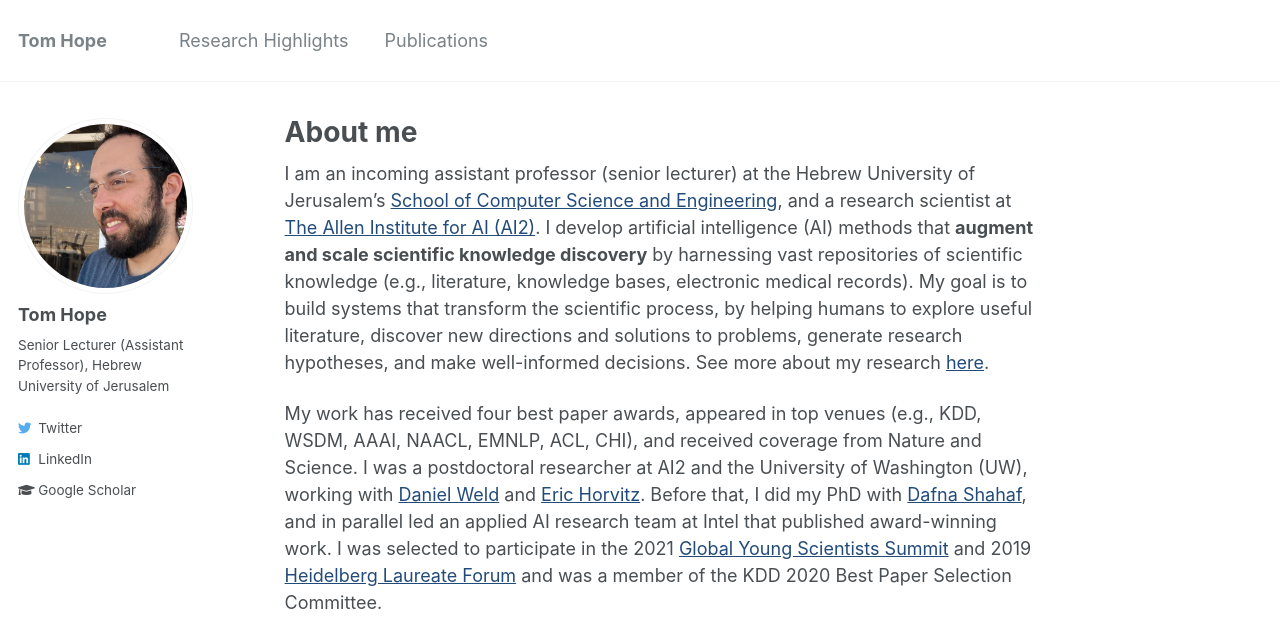
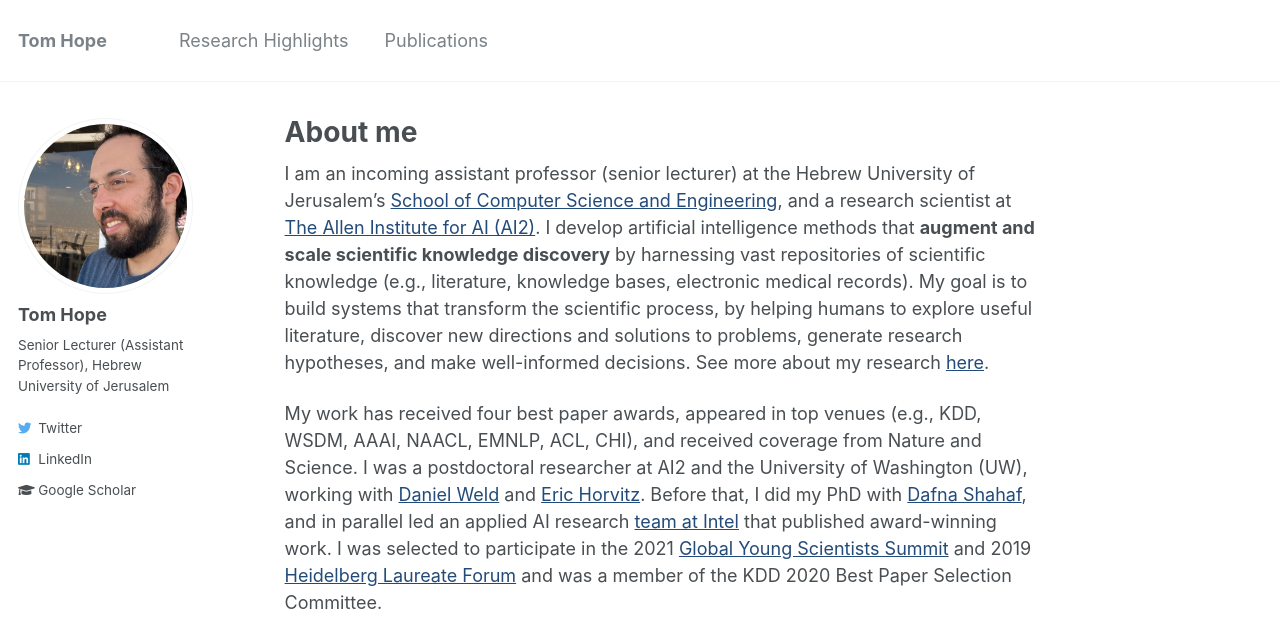
Before and after one commit to tomhoper/tomhoper.github.io, a Jekyll site: the page built from _pages/about.md, in a window 1280 px wide. Shown: the top 619 px of the page. Built offline with Jekyll 4.4.1, drawn with Linux system fonts in a browser that asks for light colours.

Commit message:
Update about.md

```diff
--- a/_pages/about.md
+++ b/_pages/about.md
@@ -8,6 +8,6 @@ redirect_from:
   - /about.html
 ---
 
-I am an incoming assistant professor (senior lecturer) at the Hebrew University of Jerusalem's [School of Computer Science and Engineering](https://www.cs.huji.ac.il/), and a research scientist at [The Allen Institute for AI (AI2)](https://allenai.org/). I develop artificial intelligence (AI) methods that **augment and scale scientific knowledge discovery** by harnessing vast repositories of scientific knowledge (e.g., literature, knowledge bases, electronic medical records). My goal is to build systems that transform the scientific process, by helping humans to explore useful literature, discover new directions and solutions to problems, generate research hypotheses, and make well-informed decisions. See more about my research [here](research).
+I am an incoming assistant professor (senior lecturer) at the Hebrew University of Jerusalem's [School of Computer Science and Engineering](https://www.cs.huji.ac.il/), and a research scientist at [The Allen Institute for AI (AI2)](https://allenai.org/). I develop artificial intelligence methods that **augment and scale scientific knowledge discovery** by harnessing vast repositories of scientific knowledge (e.g., literature, knowledge bases, electronic medical records). My goal is to build systems that transform the scientific process, by helping humans to explore useful literature, discover new directions and solutions to problems, generate research hypotheses, and make well-informed decisions. See more about my research [here](research).
 
-My work has received four best paper awards, appeared in top venues (e.g., KDD, WSDM, AAAI, NAACL, EMNLP, ACL, CHI), and received coverage from Nature and Science.  I was a postdoctoral researcher at AI2 and the University of Washington (UW), working with [Daniel Weld](https://www.cs.washington.edu/people/faculty/weld) and [Eric Horvitz](https://www.microsoft.com/en-us/research/people/horvitz/). Before that, I did my PhD with [Dafna Shahaf](http://www.hyadatalab.com/), and in parallel led an applied AI research team at Intel that published award-winning work. I was selected to participate in the 2021 [Global Young Scientists Summit](https://www.nrf.gov.sg/gyss/home) and 2019 [Heidelberg Laureate Forum](https://www.heidelberg-laureate-forum.org/about-us.html) and was a member of the KDD 2020 Best Paper Selection Committee.
+My work has received four best paper awards, appeared in top venues (e.g., KDD, WSDM, AAAI, NAACL, EMNLP, ACL, CHI), and received coverage from Nature and Science.  I was a postdoctoral researcher at AI2 and the University of Washington (UW), working with [Daniel Weld](https://www.cs.washington.edu/people/faculty/weld) and [Eric Horvitz](https://www.microsoft.com/en-us/research/people/horvitz/). Before that, I did my PhD with [Dafna Shahaf](http://www.hyadatalab.com/), and in parallel led an applied AI research [team at Intel](https://www.intel.com/content/www/us/en/artificial-intelligence/bios/tom-hope.html) that published award-winning work. I was selected to participate in the 2021 [Global Young Scientists Summit](https://www.nrf.gov.sg/gyss/home) and 2019 [Heidelberg Laureate Forum](https://www.heidelberg-laureate-forum.org/about-us.html) and was a member of the KDD 2020 Best Paper Selection Committee.
```
